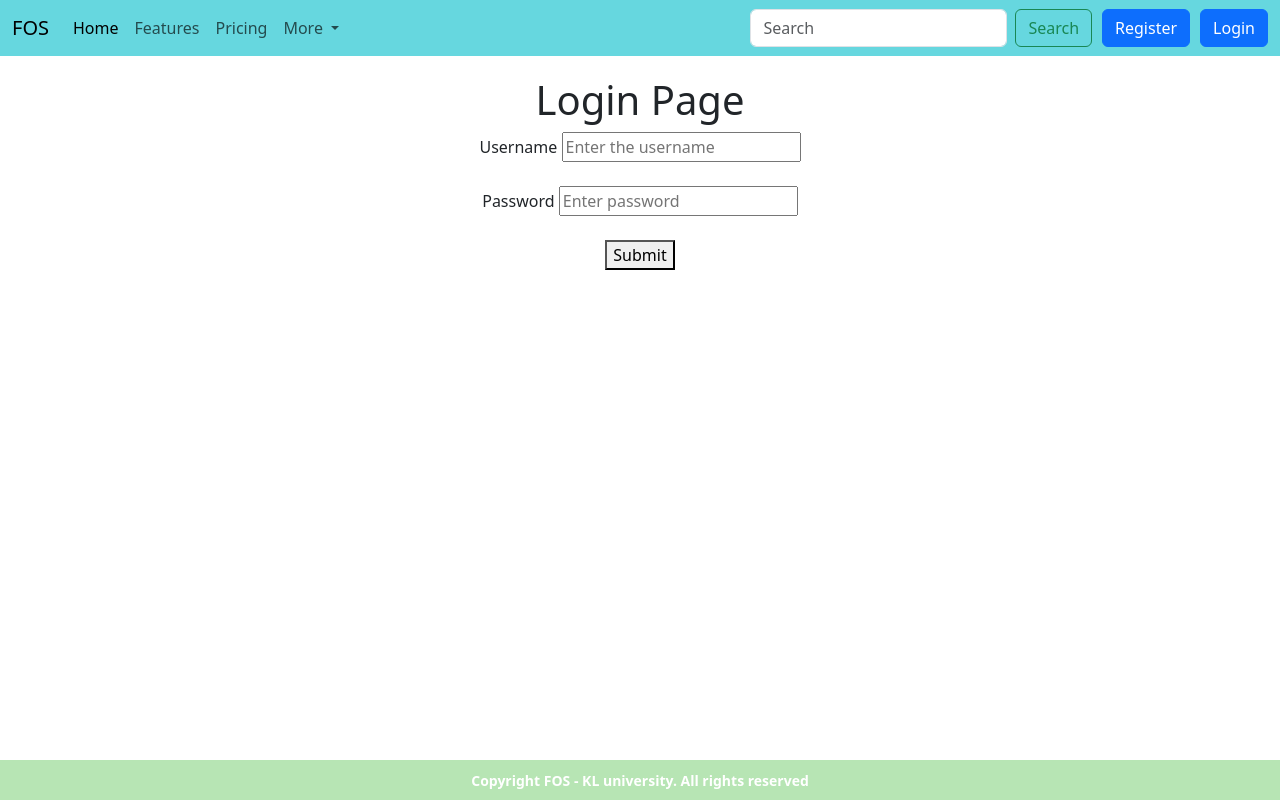
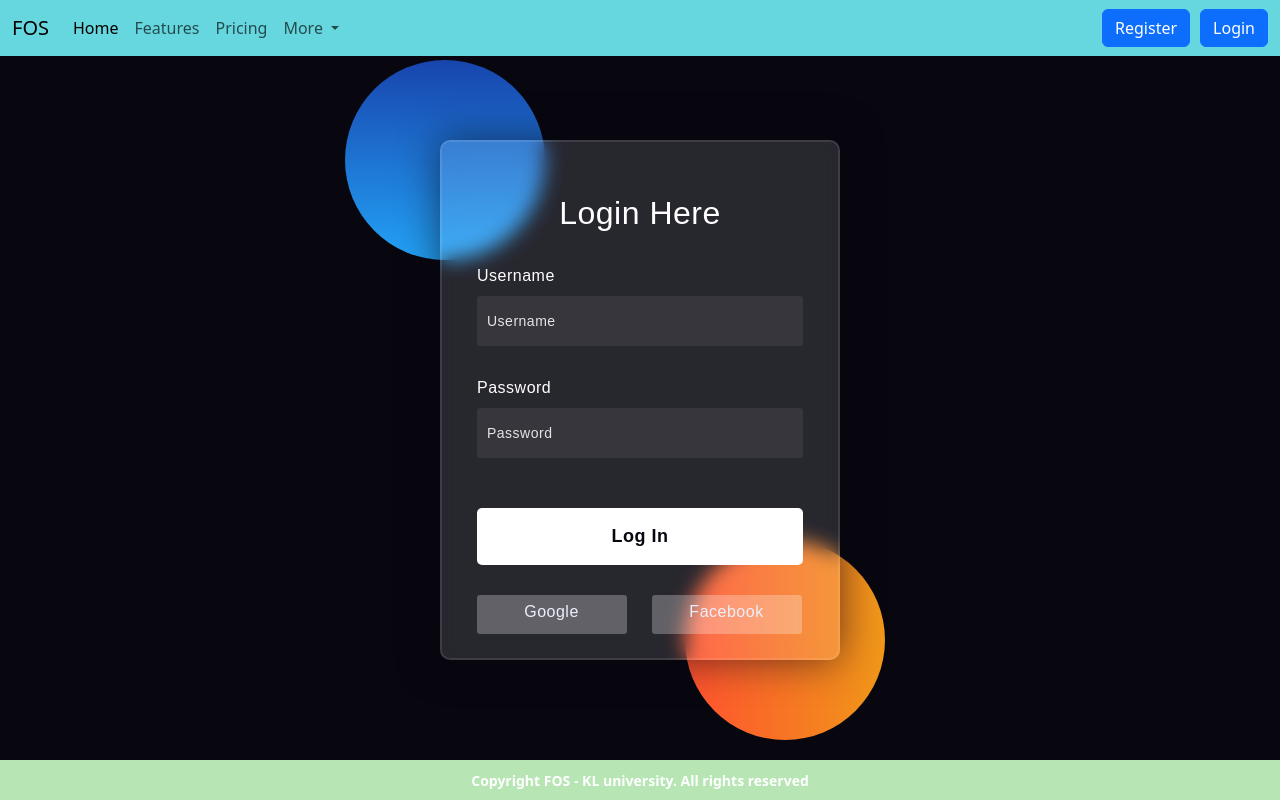
Before and after one commit to nshanku8/Food-Ordering, a Django app: page /login in a window 1280 px wide. Run offline with Django 5.2, Linux system fonts and the light colour scheme.

Commit message:
tenth commit

```diff
--- a/templates/login.html
+++ b/templates/login.html
@@ -2,28 +2,10 @@
 {% load static %}
 <html lang="en">
 <head>
-    <meta charset="UTF-8">
-    <title>Title</title>
-    <style>
-        *{
-            margin: 0;
-            padding: 0;
-            font-family: 'Poppins', sans-serif;
-            box-sizing: border-box;
-        }
-        .container1 {
-            width: 100%;
-            height: 100vh;
-            background-image: url('{% static "images/login_img.jpg" %}');
-            background-position: center;
-            background-size: cover;
-            display: flex;
-            justify-content: center;
-            align-items: center;
-            transition: background-image 0.3s ease;
-        }
 
-    </style>
+    <link rel="preconnect" href="https://fonts.gstatic.com">
+    <link rel="stylesheet" href="https://cdnjs.cloudflare.com/ajax/libs/font-awesome/5.15.4/css/all.min.css">
+    <link href="https://fonts.googleapis.com/css2?family=Poppins:wght@300;500;600&display=swap" rel="stylesheet">
 </head>
 <body>
 {% block body %}
@@ -34,22 +16,151 @@
 {% endif %}
 {% endfor %}
 {% endif %}
+    <style media="screen">
+      *,
+        *:before,
+        *:after{
+            padding: 0;
+            margin: 0;
+            box-sizing: border-box;
+        }
+        body{
+            background-color: #080710;
+        }
+        .background{
+            width: 430px;
+            height: 520px;
+            position: absolute;
+            transform: translate(-50%,-50%);
+            left: 50%;
+            top: 50%;
+        }
+        .background .shape{
+            height: 200px;
+            width: 200px;
+            position: absolute;
+            border-radius: 50%;
+        }
+        .shape:first-child{
+            background: linear-gradient(
+                #1845ad,
+                #23a2f6
+            );
+            left: -80px;
+            top: -80px;
+        }
+        .shape:last-child{
+            background: linear-gradient(
+                to right,
+                #ff512f,
+                #f09819
+            );
+            right: -30px;
+            bottom: -80px;
+        }
+        form{
+            height: 520px;
+            width: 400px;
+            background-color: rgba(255,255,255,0.13);
+            position: absolute;
+            transform: translate(-50%,-50%);
+            top: 50%;
+            left: 50%;
+            border-radius: 10px;
+            backdrop-filter: blur(10px);
+            border: 2px solid rgba(255,255,255,0.1);
+            box-shadow: 0 0 40px rgba(8,7,16,0.6);
+            padding: 50px 35px;
+        }
+        form *{
+            font-family: 'Poppins',sans-serif;
+            color: #ffffff;
+            letter-spacing: 0.5px;
+            outline: none;
+            border: none;
+        }
+        form h3{
+            font-size: 32px;
+            font-weight: 500;
+            line-height: 42px;
+            text-align: center;
+        }
 
-<div class="container1"  style="text-align: center; padding: 20px; background-color: rgba(255, 255, 255, 0.8);">
-    <div class="bodycontainer" align="center">
-        <h1>Login Page</h1>
-        <form method="post" action="{% url 'login1' %}">
-            {% csrf_token %}
-            <label>Username</label>
-            <input type="text" name="username" placeholder="Enter the username"><br><br>
-            <label>Password</label>
-            <input type="password" name="password" placeholder="Enter password"><br><br>
-            <button type="submit" name = "Submit">Submit</button>
+        label{
+            display: block;
+            margin-top: 30px;
+            font-size: 16px;
+            font-weight: 500;
+        }
+        input{
+            display: block;
+            height: 50px;
+            width: 100%;
+            background-color: rgba(255,255,255,0.07);
+            border-radius: 3px;
+            padding: 0 10px;
+            margin-top: 8px;
+            font-size: 14px;
+            font-weight: 300;
+        }
+        ::placeholder{
+            color: #e5e5e5;
+        }
+        button{
+            margin-top: 50px;
+            width: 100%;
+            background-color: #ffffff;
+            color: #080710;
+            padding: 15px 0;
+            font-size: 18px;
+            font-weight: 600;
+            border-radius: 5px;
+            cursor: pointer;
+        }
+        .social{
+        margin-top: 30px;
+        display: flex;
+        }
+        .social div{
+        background: red;
+        width: 150px;
+        border-radius: 3px;
+        padding: 5px 10px 10px 5px;
+        background-color: rgba(255,255,255,0.27);
+        color: #eaf0fb;
+        text-align: center;
+        }
+        .social div:hover{
+        background-color: rgba(255,255,255,0.47);
+        }
+        .social .fb{
+        margin-left: 25px;
+        }
+        .social i{
+        margin-right: 4px;
+        }
 
+    </style>
+    <div class="background">
+        <div class="shape"></div>
+        <div class="shape"></div>
+    </div>
+    <form method="post" action="{% url 'login1' %}">
+        {% csrf_token %}
+        <h3>Login Here</h3>
 
-        </form>
-    </div>
-</div>
+        <label for="username">Username</label>
+        <input type="text" name="username" placeholder="Username" id="username">
+
+        <label for="password">Password</label>
+        <input type="password" name="password" placeholder="Password" id="password">
+
+        <button type="submit" name="submit">Log In</button>
+        <div class="social">
+          <div class="go"><i class="fab fa-google"></i>  Google</div>
+          <div class="fb"><i class="fab fa-facebook"></i>  Facebook</div>
+        </div>
+    </form>
 
 {% endblock %}
 </body>
--- a/templates/navbar/projectnavbar.html
+++ b/templates/navbar/projectnavbar.html
@@ -43,29 +43,15 @@
 
 
 
-<!--<div>-->
-<div style="display: flex; justify-content: center; align-items: center;">
+
+<!-- <div style="display: flex; justify-content: center; align-items: center;">
   <form class="d-flex " role="search">
     <input class="form-control me-2" type="search" placeholder="Search" aria-label="Search">
     <button class="btn btn-outline-success" type="submit" style="margin-right: 5px;">Search</button>
   </form>
-</div>
+</div> -->
 
-<!--    <form class="d-flex" role="search">-->
-<!--         <input class="form-control me-2" type="search" placeholder="Search" aria-label="Search">-->
-<!--         <button class="btn btn-outline-success" type="submit">Search</button>-->
-<!--     </form>-->
-<!--</div>-->
-      </ul>
 
-   <!--   <ul class = "navbar-ms-auto">
-          <li class="nav-item">
-          <a class="nav-link" href="{% url 'emphomepage' %}">Employer</a>
-          </li>
-          <li class="nav-item">
-          <a class="nav-link" href="{% url 'customerhomepage' %}">customer</a>
-          </li>
-      </ul>-->
 <ul class="navbar-nav ms-auto">
   <li>
     {% if user.is_authenticated %}
```
Also changed, not shown: 1 other file.
